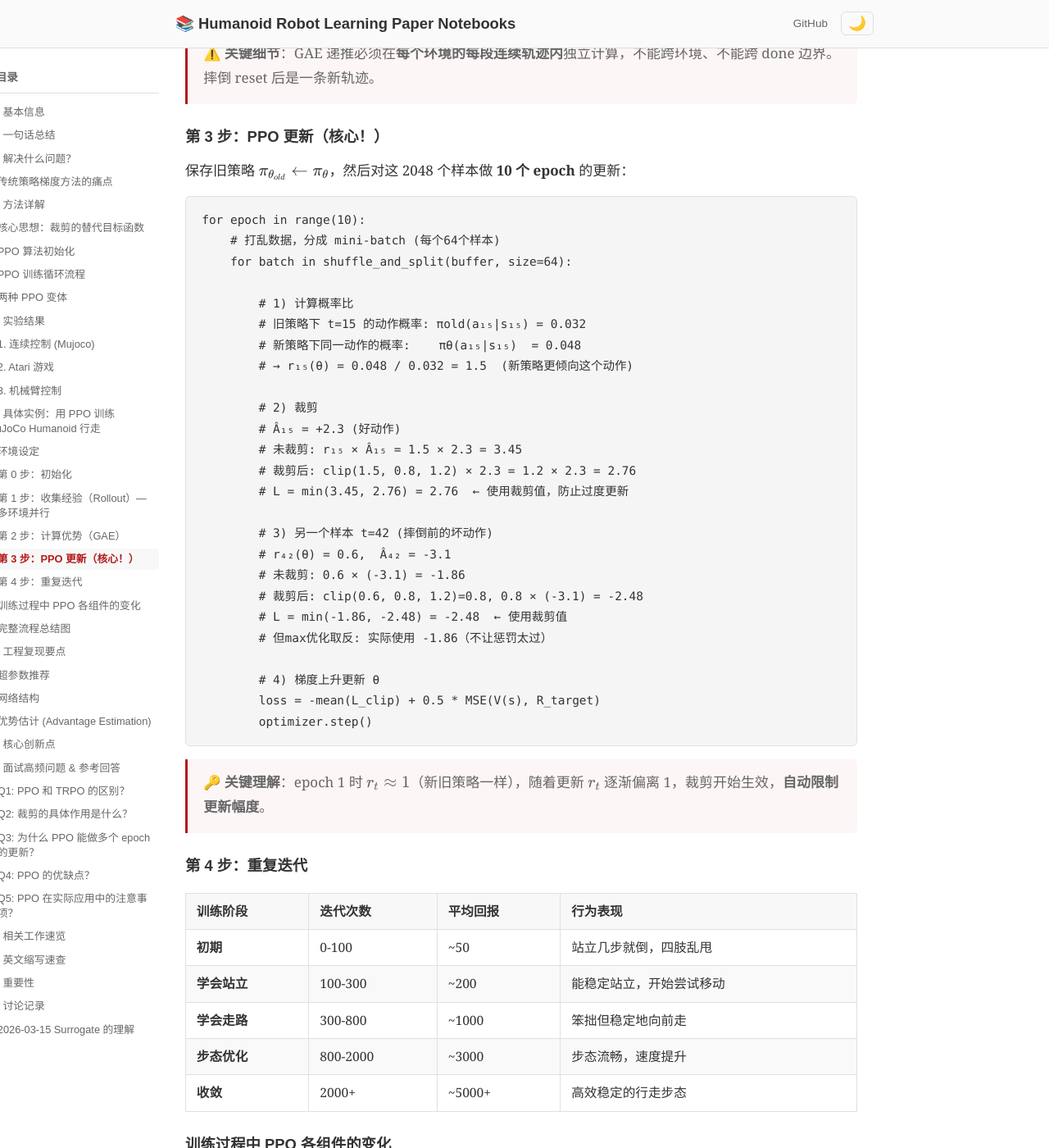
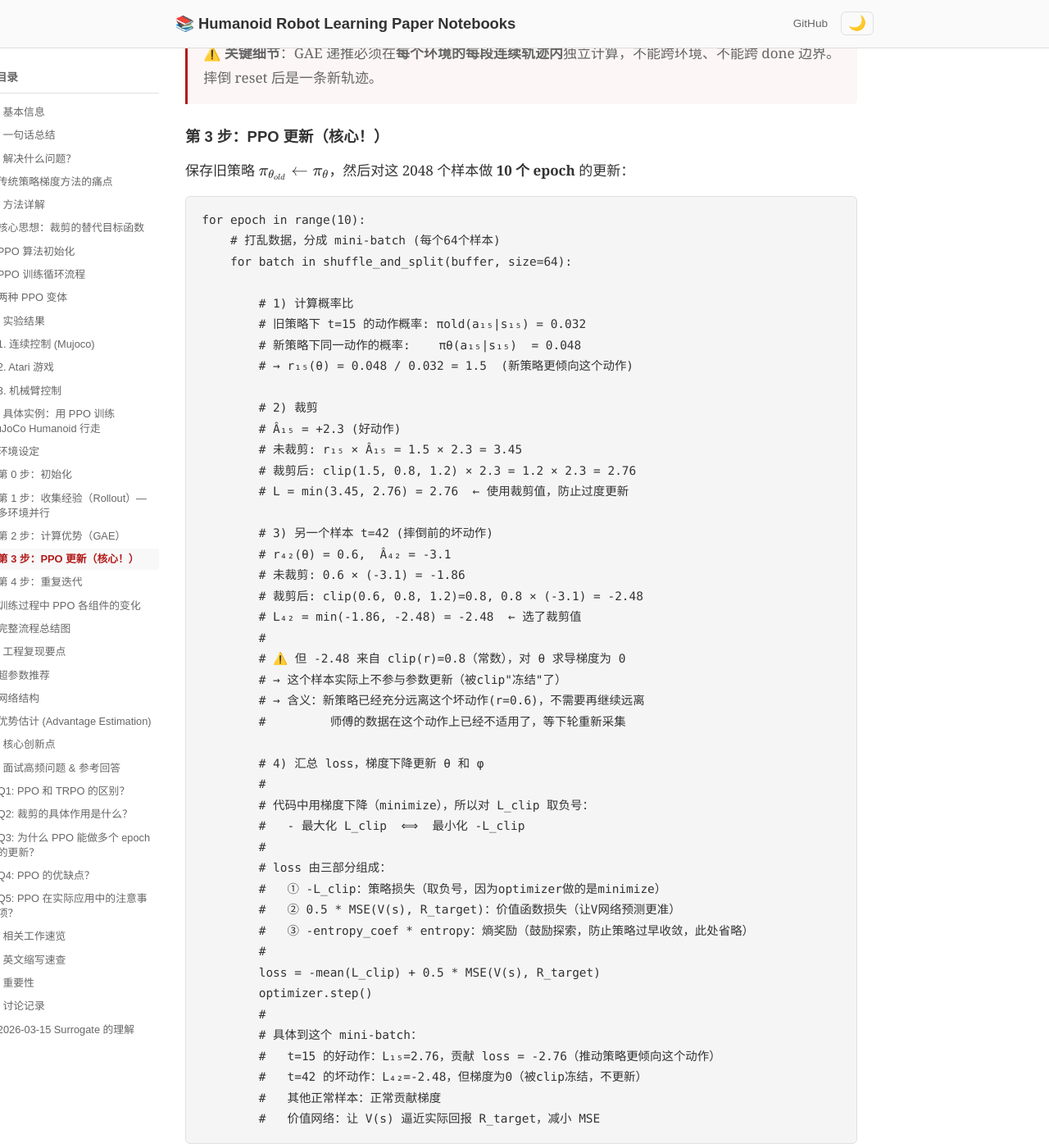
Before and after one commit to ImChong/Humanoid_Robot_Learning_Paper_Notebooks, a Jekyll site: the page built from papers/01_Foundational_RL/PPO_Proximal_Policy_Optimization/PPO_Proximal_Policy_Optimization.md, in a window 1280 px wide and 1400 px high, scrolled down 7912 px. Shown: the whole window at 82% size. Built offline with Jekyll 4.4.1, drawn with Linux system fonts in a browser that asks for light colours.

Commit message:
fix: 修正PPO案例t=42错误注释，展开loss计算详解

````diff
--- a/papers/01_Foundational_RL/PPO_Proximal_Policy_Optimization/PPO_Proximal_Policy_Optimization.md
+++ b/papers/01_Foundational_RL/PPO_Proximal_Policy_Optimization/PPO_Proximal_Policy_Optimization.md
@@ -313,12 +313,31 @@ for epoch in range(10):
         # r₄₂(θ) = 0.6,  Â₄₂ = -3.1
         # 未裁剪: 0.6 × (-3.1) = -1.86
         # 裁剪后: clip(0.6, 0.8, 1.2)=0.8, 0.8 × (-3.1) = -2.48
-        # L = min(-1.86, -2.48) = -2.48  ← 使用裁剪值
-        # 但max优化取反: 实际使用 -1.86（不让惩罚太过）
+        # L₄₂ = min(-1.86, -2.48) = -2.48  ← 选了裁剪值
+        #
+        # ⚠️ 但 -2.48 来自 clip(r)=0.8（常数），对 θ 求导梯度为 0
+        # → 这个样本实际上不参与参数更新（被clip"冻结"了）
+        # → 含义：新策略已经充分远离这个坏动作(r=0.6)，不需要再继续远离
+        #         师傅的数据在这个动作上已经不适用了，等下轮重新采集
 
-        # 4) 梯度上升更新 θ
+        # 4) 汇总 loss，梯度下降更新 θ 和 φ
+        #
+        # 代码中用梯度下降（minimize），所以对 L_clip 取负号：
+        #   - 最大化 L_clip  ⟺  最小化 -L_clip
+        #
+        # loss 由三部分组成：
+        #   ① -L_clip：策略损失（取负号，因为optimizer做的是minimize）
+        #   ② 0.5 * MSE(V(s), R_target)：价值函数损失（让V网络预测更准）
+        #   ③ -entropy_coef * entropy：熵奖励（鼓励探索，防止策略过早收敛，此处省略）
+        #
         loss = -mean(L_clip) + 0.5 * MSE(V(s), R_target)
         optimizer.step()
+        #
+        # 具体到这个 mini-batch：
+        #   t=15 的好动作：L₁₅=2.76，贡献 loss = -2.76（推动策略更倾向这个动作）
+        #   t=42 的坏动作：L₄₂=-2.48，但梯度为0（被clip冻结，不更新）
+        #   其他正常样本：正常贡献梯度
+        #   价值网络：让 V(s) 逼近实际回报 R_target，减小 MSE
 ```
 
 > 🔑 **关键理解**：epoch 1 时 $r_t \approx 1$（新旧策略一样），随着更新 $r_t$ 逐渐偏离 1，裁剪开始生效，**自动限制更新幅度**。
````
